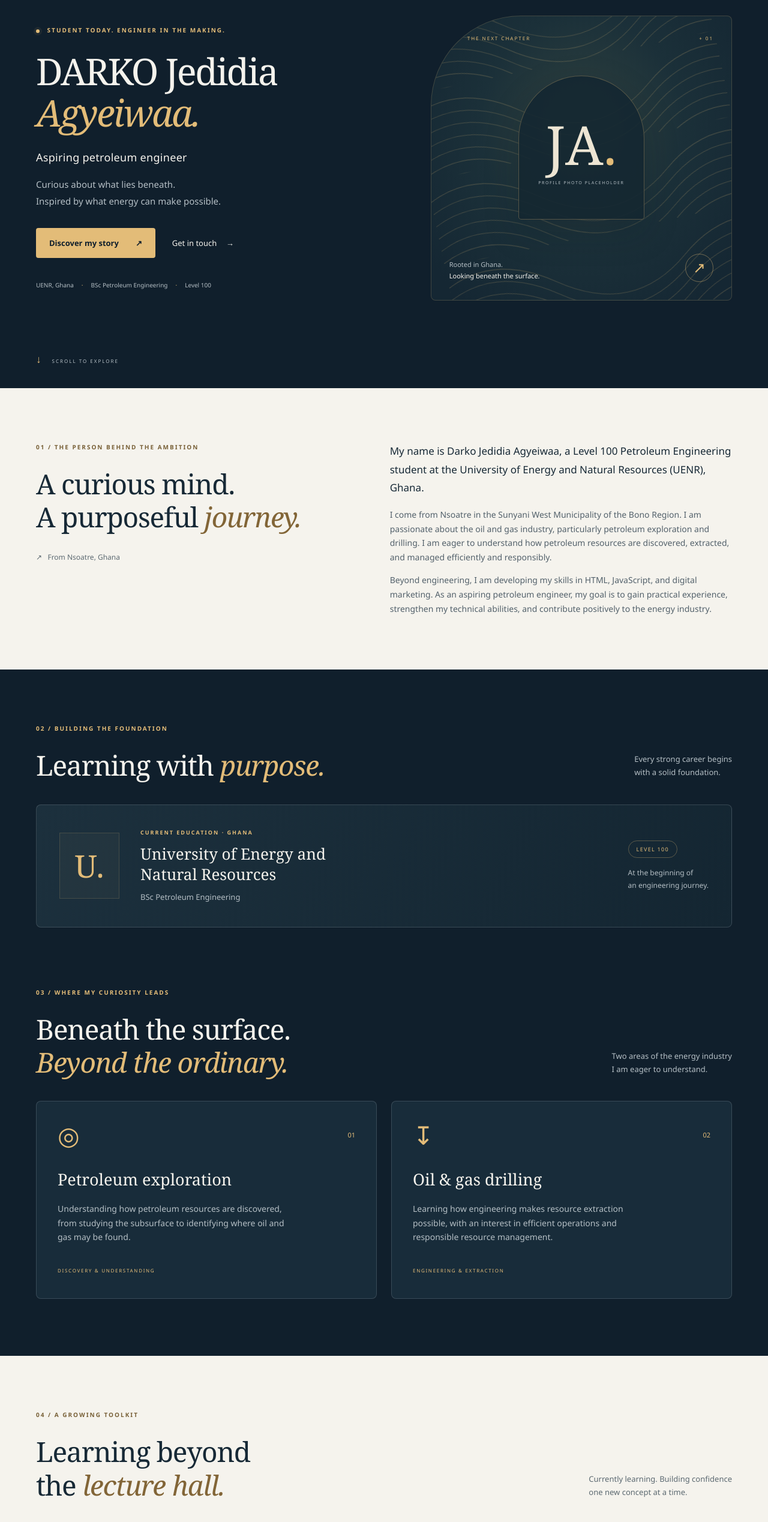
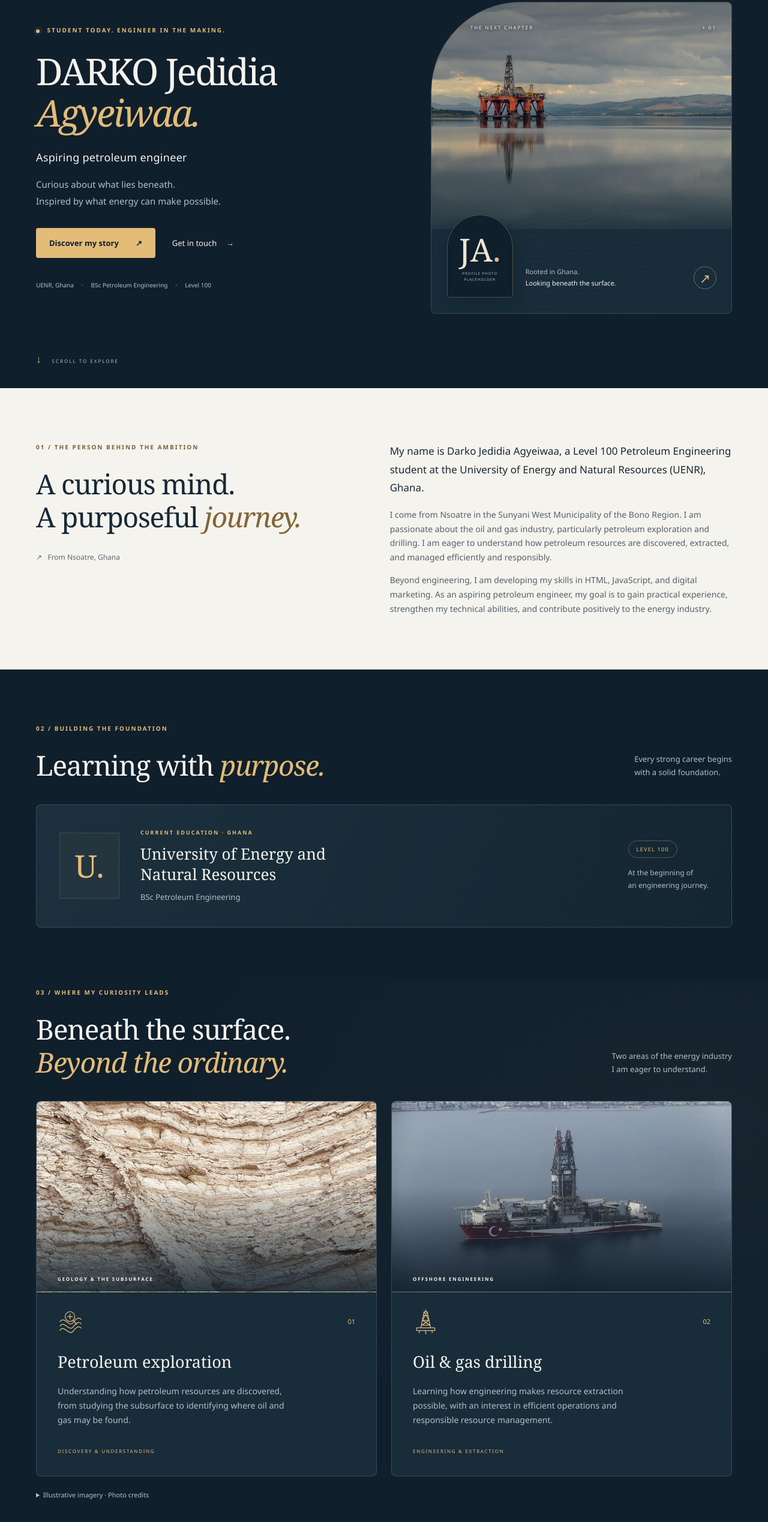
Before and after one commit to Nwinsome/Jedidia-Portfolio, a plain HTML site: page index.html in a window 1280 px wide. Shown: the part 179-2716 px from the top of the page at 60% size. Drawn offline with Linux system fonts and the light colour scheme.

Commit message:
improve petroleum visuals

```diff
--- a/index.html
+++ b/index.html
@@ -26,7 +26,8 @@
         <div class="hero-actions"><a class="button" href="#about">Discover my story <span aria-hidden="true">↗</span></a><a class="text-link" href="#contact">Get in touch <span aria-hidden="true">→</span></a></div>
         <div class="hero-meta"><span>UENR, Ghana</span><span>BSc Petroleum Engineering</span><span>Level 100</span></div>
       </div>
-      <div class="hero-art" aria-label="Profile picture placeholder with decorative geological layers">
+      <div class="hero-art reveal" aria-label="Offshore engineering imagery and profile picture placeholder">
+        <img class="hero-platform" src="images/offshore-platform.webp" width="960" height="720" alt="Offshore drilling platform reflected in calm water beneath a cloudy sky" fetchpriority="high" decoding="async">
         <svg class="strata" viewBox="0 0 500 590" fill="none" aria-hidden="true"><defs><pattern id="layers" width="500" height="140" patternUnits="userSpaceOnUse"><path d="M-40 60 Q60 -20 170 60 T380 60 T590 60 M-40 80 Q60 0 170 80 T380 80 T590 80 M-40 100 Q60 20 170 100 T380 100 T590 100 M-40 120 Q60 40 170 120 T380 120 T590 120 M-40 140 Q60 60 170 140 T380 140 T590 140 M-40 160 Q60 80 170 160 T380 160 T590 160 M-40 180 Q60 100 170 180 T380 180 T590 180" stroke="currentColor"/></pattern></defs><rect width="500" height="590" fill="url(#layers)"/></svg>
         <div class="art-top"><span>THE NEXT CHAPTER</span><span aria-hidden="true">+ 01</span></div>
         <div class="portrait-placeholder"><span class="portrait-initials" aria-hidden="true">JA<span>.</span></span><span class="portrait-label">PROFILE PHOTO PLACEHOLDER</span></div>
@@ -43,7 +44,17 @@
     </section>
     <section class="section interests-section" id="interests" aria-labelledby="interests-title"><div class="container">
       <div class="section-heading reveal"><div><p class="eyebrow">03 / WHERE MY CURIOSITY LEADS</p><h2 id="interests-title">Beneath the surface.<br><em>Beyond the ordinary.</em></h2></div><p>Two areas of the energy industry<br>I am eager to understand.</p></div>
-      <div class="interest-grid"><article class="interest-card reveal"><div class="card-top"><span class="line-icon" aria-hidden="true">◎</span><span>01</span></div><h3>Petroleum exploration</h3><p>Understanding how petroleum resources are discovered, from studying the subsurface to identifying where oil and gas may be found.</p><span class="card-label">DISCOVERY &amp; UNDERSTANDING</span></article><article class="interest-card reveal"><div class="card-top"><span class="line-icon" aria-hidden="true">↧</span><span>02</span></div><h3>Oil &amp; gas drilling</h3><p>Learning how engineering makes resource extraction possible, with an interest in efficient operations and responsible resource management.</p><span class="card-label">ENGINEERING &amp; EXTRACTION</span></article></div>
+      <div class="interest-grid">
+        <article class="interest-card reveal">
+          <div class="interest-image"><img src="images/petroleum-exploration.webp" width="960" height="540" alt="Exposed sedimentary rock layers illustrating geological structures studied in exploration" loading="lazy" decoding="async"><span class="image-tag">GEOLOGY &amp; THE SUBSURFACE</span></div>
+          <div class="card-top"><svg class="engineering-icon" viewBox="0 0 48 48" fill="none" stroke="currentColor" stroke-width="1.4" aria-hidden="true" focusable="false"><path d="M4 24c9-13 17 13 26 0s14-4 14-4M4 32c9-13 17 13 26 0s14-4 14-4M4 40c9-13 17 13 26 0s14-4 14-4"/><circle cx="23" cy="14" r="9"/><path d="m29 21 7 8M23 9v10m-5-5h10"/></svg><span>01</span></div><h3>Petroleum exploration</h3><p>Understanding how petroleum resources are discovered, from studying the subsurface to identifying where oil and gas may be found.</p><span class="card-label">DISCOVERY &amp; UNDERSTANDING</span>
+        </article>
+        <article class="interest-card reveal">
+          <div class="interest-image"><img src="images/oil-gas-drilling.webp" width="960" height="540" alt="Offshore drillship with a tall drilling derrick in coastal waters" loading="lazy" decoding="async"><span class="image-tag">OFFSHORE ENGINEERING</span></div>
+          <div class="card-top"><svg class="engineering-icon" viewBox="0 0 48 48" fill="none" stroke="currentColor" stroke-width="1.4" stroke-linejoin="round" aria-hidden="true" focusable="false"><path d="M15 35 21 5h6l6 30M20 12h8m-10 9h12m-13 9h15M21 5l9 16-13 9m10-25-9 16 14 9M7 35h34v5H7zM12 40v5m24-5v5M24 5V1m0 39v7"/></svg><span>02</span></div><h3>Oil &amp; gas drilling</h3><p>Learning how engineering makes resource extraction possible, with an interest in efficient operations and responsible resource management.</p><span class="card-label">ENGINEERING &amp; EXTRACTION</span>
+        </article>
+      </div>
+      <details class="image-note"><summary>Illustrative imagery · Photo credits</summary><p>Stock imagery illustrates engineering interests, not Jedidia’s own work. Photos by <a href="https://www.pexels.com/photo/an-oil-rig-20259607/">Steve McCaul</a>, <a href="https://www.pexels.com/photo/natural-rock-formation-with-layered-texture-30144082/">Nihad Mursalov</a>, and <a href="https://www.pexels.com/photo/offshore-oil-drillship-in-turkiye-s-coastal-waters-29190138/">Faruk Yıldız</a>, used under the <a href="https://www.pexels.com/license/">Pexels License</a>.</p></details>
     </div></section>
     <section class="section section-light" id="skills" aria-labelledby="skills-title"><div class="container">
       <div class="section-heading reveal"><div><p class="eyebrow">04 / A GROWING TOOLKIT</p><h2 id="skills-title">Learning beyond<br>the <em>lecture hall.</em></h2></div><p>Currently learning. Building confidence<br>one new concept at a time.</p></div>
--- a/style.css
+++ b/style.css
@@ -26,3 +26,38 @@ main[id],main section[id],main h2[id]{scroll-margin-top:var(--anchor-gap)}
 /* Keep these offsets after the existing responsive rules. Do not clip section
    wrappers: only the decorative portrait needs overflow:hidden. */
 @media(max-width:760px){:root{--header-height:75px;--anchor-gap:16px}html{scroll-padding-top:var(--header-height)}}
+
+/* Petroleum imagery stays in its own panel so the introduction retains contrast. */
+.hero-art{min-height:520px;background:var(--navy-light)}
+.hero-platform{position:absolute;inset:0 0 auto;width:100%;height:73%;object-fit:cover;object-position:35% 45%;z-index:-3}
+.hero-art::after{content:"";position:absolute;inset:0;z-index:-2;pointer-events:none;background:linear-gradient(180deg,rgba(16,31,44,.48) 0%,transparent 28%,rgba(16,31,44,.12) 48%,var(--navy-light) 76%)}
+.hero-art .strata{top:64%;height:40%;opacity:.13;transform:rotate(-8deg) scale(1.2);pointer-events:none}
+.hero-art .art-top{position:absolute;top:35px;left:65px;right:25px;margin:0;color:var(--paper);text-shadow:0 1px 5px var(--navy)}
+.hero-art .portrait-placeholder{position:absolute;left:26px;bottom:26px;width:110px;height:138px;border-radius:58px 58px 5px 5px;background:var(--navy);box-shadow:0 12px 30px #08151d44}
+.hero-art .portrait-initials{font-size:53px}
+.hero-art .portrait-label{max-width:90px;text-align:center;font-size:6px;letter-spacing:1px}
+.hero-art .art-bottom{position:absolute;left:157px;right:25px;bottom:40px;gap:12px;align-items:center}
+.hero-art .compass{flex:0 0 38px;width:38px;height:38px;line-height:36px;font-size:22px}
+
+/* Image windows clip the zoom; the card and section remain free to reveal. */
+.interest-card{--card-padding:35px;display:flex;flex-direction:column;min-width:0;position:relative}
+.interest-image{position:relative;isolation:isolate;overflow:hidden;aspect-ratio:16/9;flex-shrink:0;margin:calc(-1 * var(--card-padding)) calc(-1 * var(--card-padding)) 28px;border-radius:7px 7px 0 0;background:var(--navy)}
+.interest-image img{display:block;width:100%;height:100%;object-fit:cover;filter:saturate(.78);transition:transform .65s ease,filter .65s ease}
+.interest-image::after{content:"";position:absolute;inset:0;pointer-events:none;background:linear-gradient(180deg,transparent 45%,rgba(16,31,44,.88));border-bottom:1px solid #e3bc7855}
+.image-tag{position:absolute;z-index:1;bottom:16px;left:var(--card-padding);right:15px;font-size:8px;font-weight:600;letter-spacing:1.8px;color:var(--paper)}
+.engineering-icon{display:block;width:43px;height:43px;color:var(--gold)}
+.interest-card .card-top{margin-bottom:22px}
+.interest-card .card-label{margin-top:auto;padding-top:5px}
+.interest-card:hover .interest-image img{transform:scale(1.045);filter:saturate(1)}
+.image-note{margin:22px 0 0;font-size:11px;color:var(--muted)}
+.image-note summary{width:fit-content;cursor:pointer;text-underline-offset:4px}
+.image-note p{max-width:700px;margin:12px 0 0}
+.image-note a{text-decoration:underline;text-underline-offset:4px}
+.image-note a:hover{color:var(--gold)}
+.image-note summary:focus-visible{outline:3px solid var(--gold);outline-offset:5px}
+.interests-section{background-image:radial-gradient(ellipse at 90% 25%,#e3bc7809,transparent 55%)}
+@media(hover:none){.interest-card:hover .interest-image img{transform:none;filter:saturate(.78)}}
+@media(max-width:1000px) and (min-width:761px){.hero-art .art-bottom{left:145px;right:20px}.hero-art .compass{display:none}}
+@media(max-width:760px){.hero-art{min-height:490px}.interest-card{--card-padding:28px}.hero-art .art-bottom{font-size:11px}.hero-art .compass{display:none}}
+@media(max-width:380px){.hero-art .portrait-placeholder{left:20px;width:96px;height:125px}.hero-art .art-bottom{left:132px;right:18px;bottom:35px}.hero-art .art-top{left:57px;right:18px;font-size:7px;letter-spacing:1.4px}}
+@media(prefers-reduced-motion:reduce){.interest-card:hover,.interest-card:hover .interest-image img{transform:none}}
```
Also changed, not shown: images/offshore-platform.webp (added), images/oil-gas-drilling.webp (added), images/petroleum-exploration.webp (added), 1 other file.
